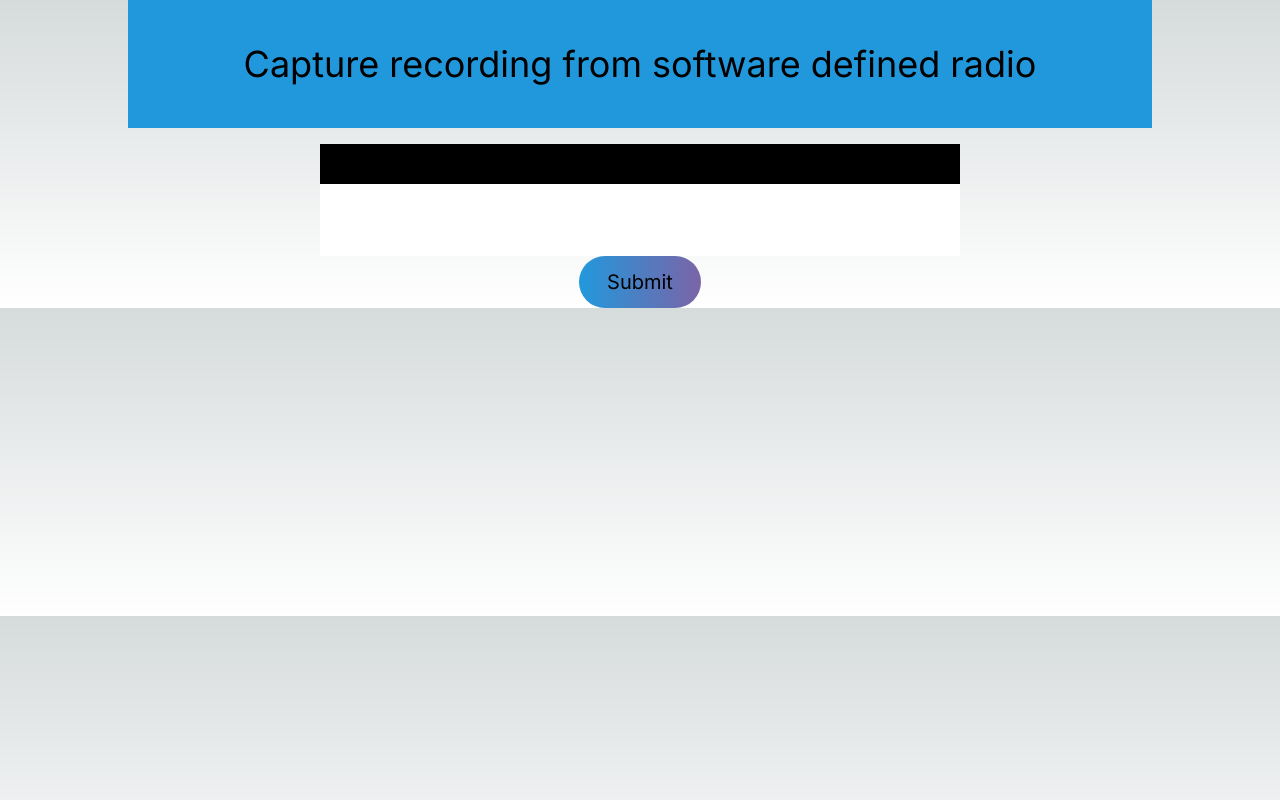
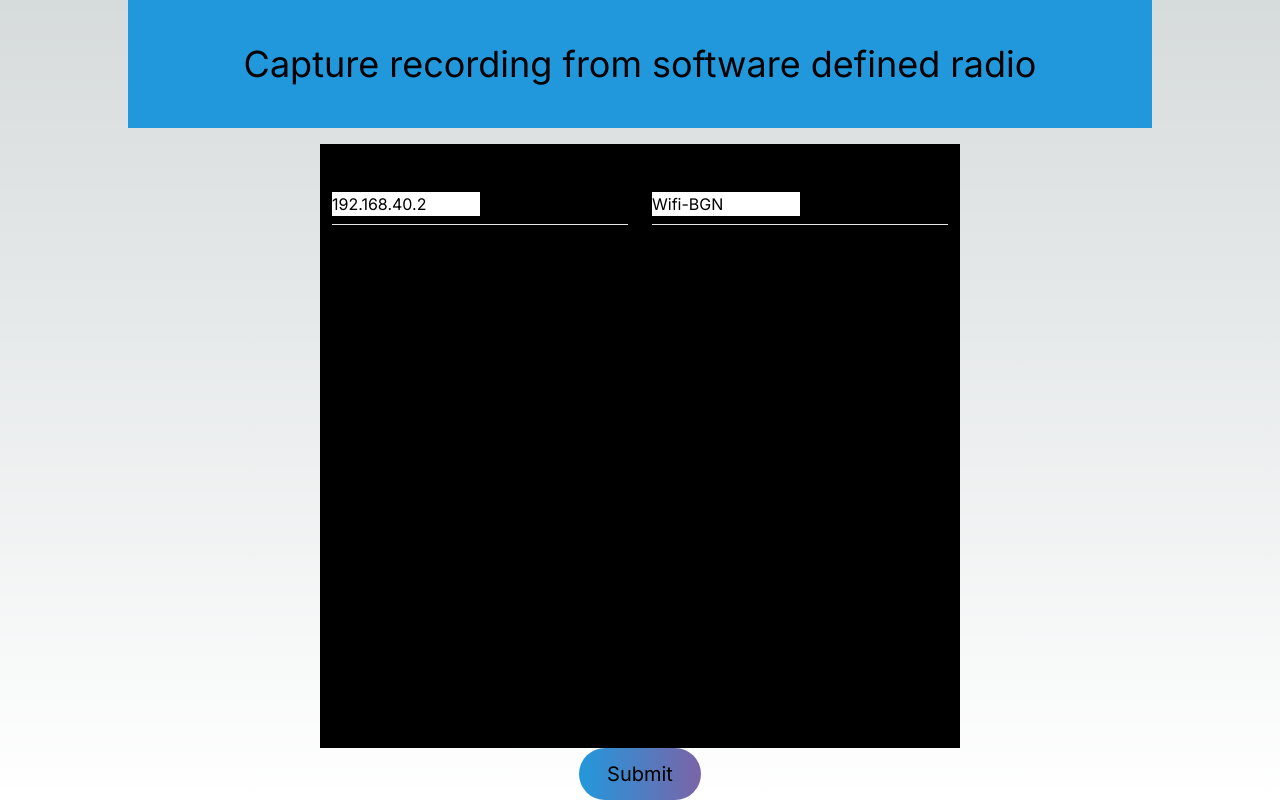
Before and after one commit to Subti/nextjs-web-curator, a Next.js app: page / in a window 1280 px wide. Built offline with nearby package versions, Linux system fonts and the light colour scheme.

Commit message:
Format forms

```diff
--- a/src/app/components/Column.tsx
+++ b/src/app/components/Column.tsx
@@ -1,7 +1,40 @@
+// import React from "react";
+
+// const Column = (props: any) => {
+//   return (
+//     <div className="flex flex-col flex-grow bg-black w-1/2 h-20">
+//       <h2 className="text-center">{props.title}</h2>
+//     </div>
+//   );
+// };
+
+// export default Column;
+
+// Column.tsx
 import React from "react";
+import Form from "./Form";
 
-const Column = () => {
-  return <div className="bg-black w-1/2 h-10"></div>;
+interface FormData {
+  label: string;
+  id: string;
+  name: string;
+  value: string;
+}
+
+interface ColumnProps {
+  title: string;
+  forms: FormData[];
+}
+
+const Column: React.FC<ColumnProps> = ({ title, forms }) => {
+  return (
+    <div className="flex flex-col flex-grow bg-black w-1/2 px-3">
+      <h2 className="text-center">{title}</h2>
+      {forms.map((formData, index) => (
+        <Form key={index} {...formData} />
+      ))}
+    </div>
+  );
 };
 
 export default Column;
--- a/src/app/components/Form.tsx
+++ b/src/app/components/Form.tsx
@@ -0,0 +1,19 @@
+import React from "react";
+
+const Form = (props: any) => {
+  return (
+    <>
+      <label>{props.label}:</label>
+      <input
+        className="w-1/2 mb-2"
+        type="text"
+        id={props.id}
+        name={props.id}
+        value={props.value}
+      />
+      <hr />
+    </>
+  );
+};
+
+export default Form;
--- a/src/app/components/Row.tsx
+++ b/src/app/components/Row.tsx
@@ -1,11 +1,19 @@
 import React from "react";
 import Column from "./Column";
+import Form from "./Form";
 
 const Row = () => {
   return (
     <div className="flex bg-white w-1/2 h-28">
-      <Column />
-      <Column />
+      <Column title="Capture Settings">
+        <Form
+          label="IP Address"
+          id="ip_address"
+          name="ip_address"
+          value="192.168.40.2"
+        />
+      </Column>
+      <Column title="Metadata" />
     </div>
   );
 };
--- a/src/app/page.tsx
+++ b/src/app/page.tsx
@@ -1,16 +1,67 @@
+// import Button from "./components/Button";
+// import Column from "./components/Column";
+// import Header from "./components/Header";
+// import Row from "./components/Row";
+// import Form from "./components/Form";
+
+// export default function Home() {
+//   return (
+//     <>
+//       <main className="flex flex-col items-center justify-center min-h-screen">
+//         <Header />
+//         <div className="flex flex-grow bg-white w-1/2">
+//           <Column title="Capture Settings">
+//             <Form
+//               label="IP Address"
+//               id="ip_address"
+//               name="ip_address"
+//               value="192.168.40.2"
+//             />
+//           </Column>
+//           <Column title="Metadata" />
+//         </div>
+//         <Button />
+//       </main>
+//     </>
+//   );
+// }
+
+// Home.tsx
+import React from "react";
 import Button from "./components/Button";
 import Column from "./components/Column";
 import Header from "./components/Header";
-import Row from "./components/Row";
 
 export default function Home() {
+  const captureSettingsForms = [
+    {
+      label: "IP Address",
+      id: "ip_address",
+      name: "ip_address",
+      value: "192.168.40.2"
+    }
+    // Add more form data objects as needed
+  ];
+
+  const metadataForms = [
+    {
+      label: "Protocol",
+      id: "protocol",
+      name: "protocol",
+      value: "Wifi-BGN"
+    }
+  ];
+
   return (
-    <>
-      <main className="flex flex-col items-center justify-center">
-        <Header />
-        <Row />
+    <div className="flex flex-col items-center justify-center min-h-screen">
+      <Header />
+      <div className="flex flex-grow bg-white w-1/2">
+        <Column title="Capture Settings" forms={captureSettingsForms} />
+        <Column title="Metadata" forms={metadataForms} />
+      </div>
+      <div className="flex justify-end">
         <Button />
-      </main>
-    </>
+      </div>
+    </div>
   );
 }
```
